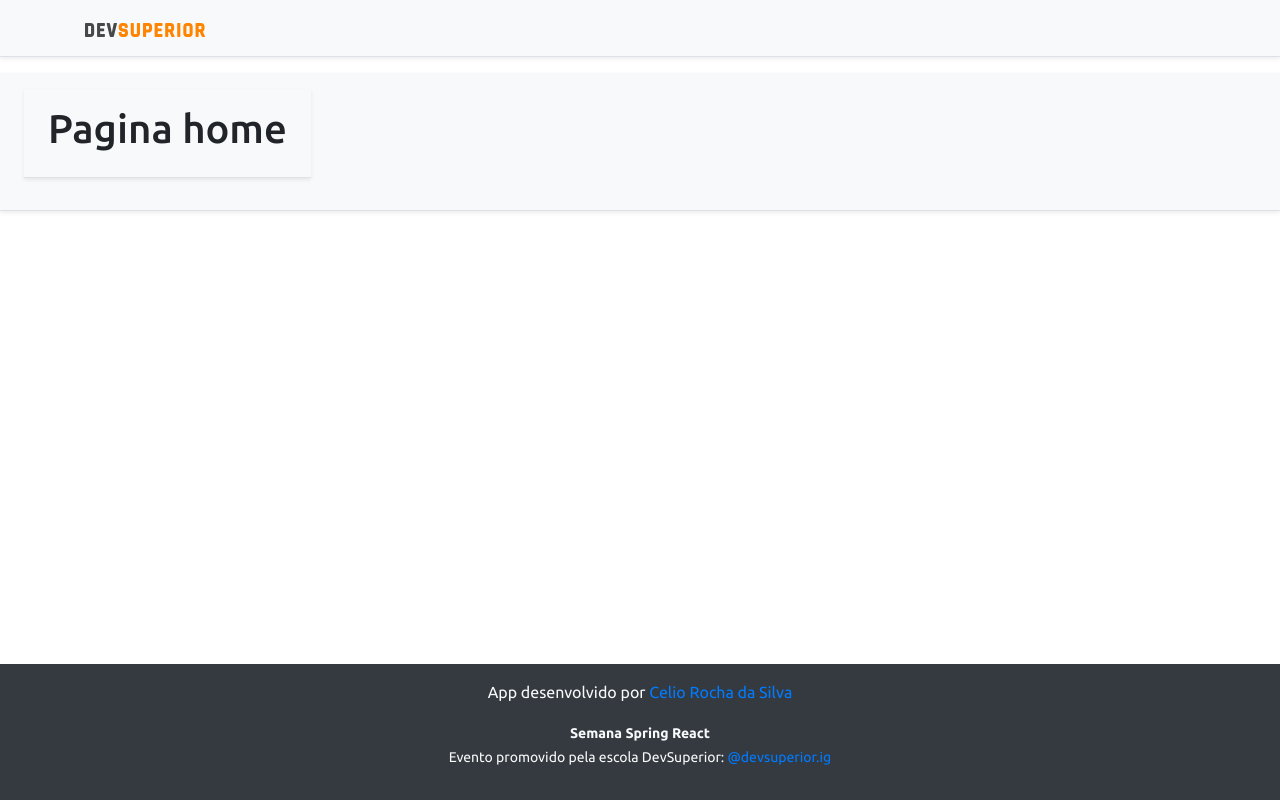
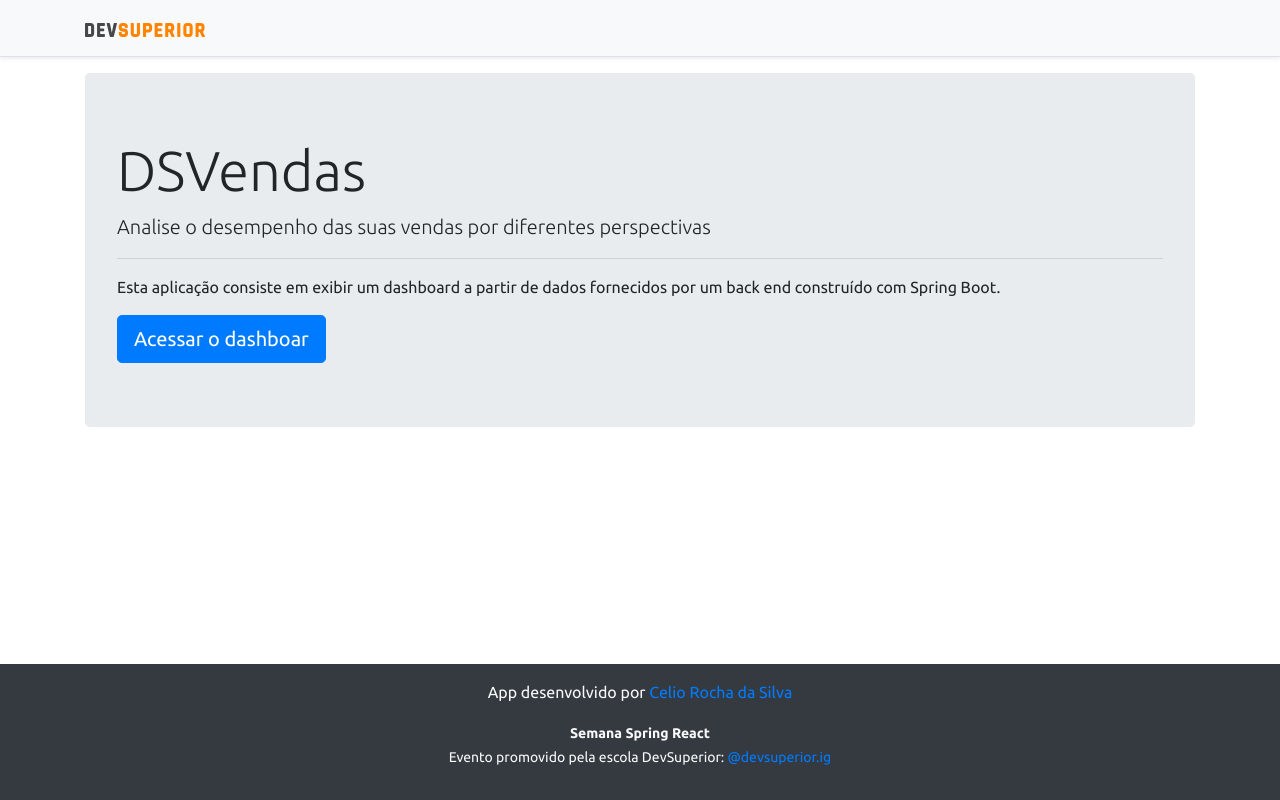
Before and after one commit to CelioRochadaSilva/projeto-sds3, a React (Create React App) app in the folder frontend/: page / in a window 1280 px wide. Built offline with nearby package versions, Linux system fonts and the light colour scheme.

Commit message:
Home, navigation

```diff
--- a/frontend/src/Routes.tsx
+++ b/frontend/src/Routes.tsx
@@ -1,13 +1,12 @@
-import Footer from 'components/Footer';
-import NavBar from 'components/NavBar';
 import Dashboard from 'pages/Dashboard';
 import Home from 'pages/Home';
 import { BrowserRouter, Route, Switch } from 'react-router-dom';
+
 const Routes = () => {
     return (
         <>
-            <NavBar />
-            <div className="d-flex flex-column flex-md-row align-items-center p-3 px-md-4 mb-3 bg-light border-bottom shadow-sm">
+
+
                 <BrowserRouter>
                     <Switch>
                         <Route path="/" exact>
@@ -19,8 +18,8 @@
                         </Route>
                     </Switch>
                 </BrowserRouter>
-            </div>
-            <Footer />
+
+
         </>
     );
 }
--- a/frontend/src/components/NavBar/index.tsx
+++ b/frontend/src/components/NavBar/index.tsx
@@ -1,12 +1,17 @@
 import ImgDsDark from 'assets/img/ds-dark.svg';
+import {Link} from 'react-router-dom';
 
-const NavBar = () => {
+
+const NavBar=()=>{
     return (
         <div className="d-flex flex-column flex-md-row align-items-center p-3 px-md-4 mb-3 bg-light border-bottom shadow-sm">
             <div className="container">
                 <nav className="my-2 my-md-0 mr-md-3">
-                    <img src={ImgDsDark} alt="DevSuperior" width="120" />
-                </nav>
+                   <Link to="/">
+                    <img src={ImgDsDark} alt="DevSuperior" width="120"/>
+                    </Link>
+
+                 </nav>
             </div>
         </div>
     );
--- a/frontend/src/pages/Dashboard/index.tsx
+++ b/frontend/src/pages/Dashboard/index.tsx
@@ -6,9 +6,9 @@
 
 const Dashboard = () => {
     return (
-        <div className="d-flex flex-column flex-md-row align-items-center p-3 px-md-4 mb-3 bg-light border-bottom shadow-sm">
+
             <>
-                <NavBar />
+                <NavBar/>
                 <div className="container">
                     <h1 className="text-primary py-3">Dashboard de Vendas</h1>
                     <div className="row px-3">
@@ -28,10 +28,9 @@
                     </div>
                     <DataTable />
                 </div>
-
+               <Footer />
             </>
-        </div>
-    );
+        );
 }
 
 export default Dashboard;
--- a/frontend/src/pages/Home/index.tsx
+++ b/frontend/src/pages/Home/index.tsx
@@ -1,11 +1,24 @@
+import Footer from "components/Footer";
+import NavBar from "components/NavBar";
+import { Link } from "react-router-dom";
 
 const Home = () => {
     return (
-        <div className="d-flex flex-column flex-md-row align-items-center p-3 px-md-4 mb-3 bg-light border-bottom shadow-sm">
-            <div>
-                <h1>Pagina home</h1>
+        <>
+            <NavBar />
+            <div className="container">
+                <div className="jumbotron">
+                    <h1 className="display-4">DSVendas</h1>
+                    <p className="lead">Analise o desempenho das suas vendas por diferentes perspectivas</p>
+                    <hr />
+                    <p>Esta aplicação consiste em exibir um dashboard a partir de dados fornecidos por um back end construído com Spring Boot.</p>
+                    <Link className="btn btn-primary btn-lg" to="/dashboard">
+                        Acessar o dashboar
+                    </Link>
+                </div>
             </div>
-        </div>
+            <Footer />
+        </>
     );
 }
 
```
